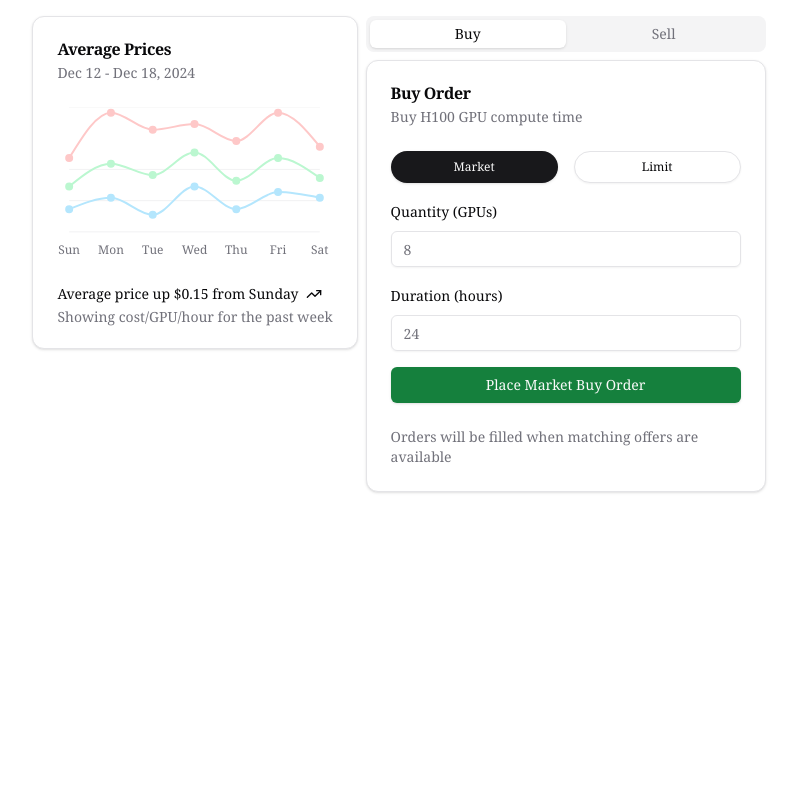
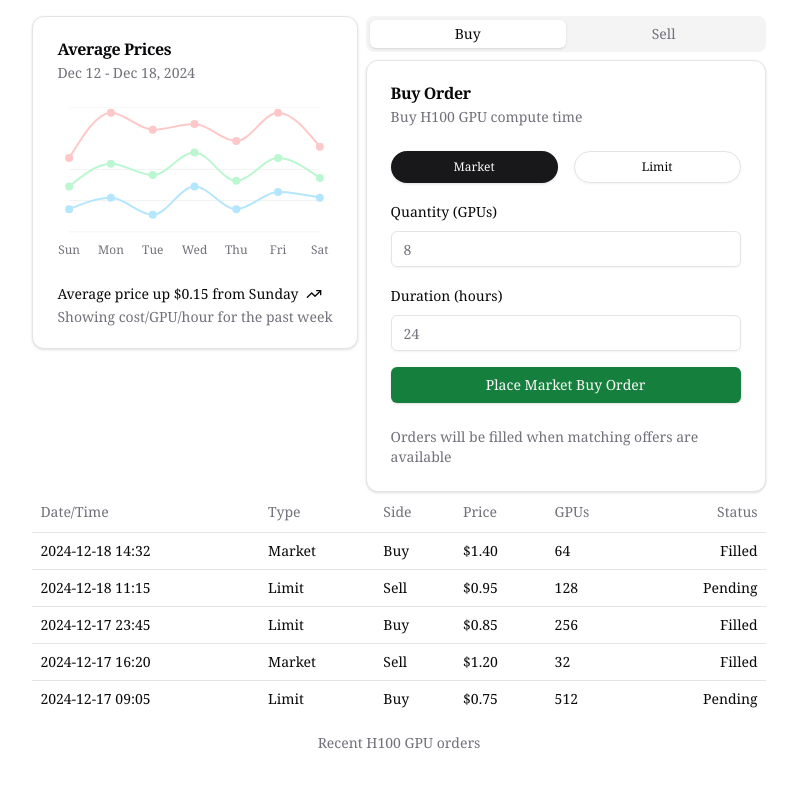
Before and after one commit to darzyx/gpu-auction-house, a Next.js app: page / in a window 1280 px wide. Shown: the top 788 px of the page, without its empty margins (241-1038 px from the left). Built offline with nearby package versions, Linux system fonts and the light colour scheme.

Commit message:
Add order history table

```diff
--- a/src/app/page.tsx
+++ b/src/app/page.tsx
@@ -1,3 +1,4 @@
+import OrderHistory from "@/components/order-history";
 import PriceHistory from "@/components/price-history";
 import TradingForm from "@/components/trading-form";
 
@@ -12,6 +13,7 @@ export default function Home() {
                     <TradingForm />
                 </div>
             </div>
+            <OrderHistory />
         </div>
     );
 }
--- /dev/null
+++ b/src/components/order-history.tsx
@@ -0,0 +1,74 @@
+import { Table, TableBody, TableCaption, TableCell, TableHead, TableHeader, TableRow } from "@/components/ui/table";
+
+const orders = [
+    {
+        datetime: "2024-12-18 14:32",
+        type: "Market",
+        side: "Buy",
+        price: "$1.40",
+        gpus: 64,
+        status: "Filled",
+    },
+    {
+        datetime: "2024-12-18 11:15",
+        type: "Limit",
+        side: "Sell",
+        price: "$0.95",
+        gpus: 128,
+        status: "Pending",
+    },
+    {
+        datetime: "2024-12-17 23:45",
+        type: "Limit",
+        side: "Buy",
+        price: "$0.85",
+        gpus: 256,
+        status: "Filled",
+    },
+    {
+        datetime: "2024-12-17 16:20",
+        type: "Market",
+        side: "Sell",
+        price: "$1.20",
+        gpus: 32,
+        status: "Filled",
+    },
+    {
+        datetime: "2024-12-17 09:05",
+        type: "Limit",
+        side: "Buy",
+        price: "$0.75",
+        gpus: 512,
+        status: "Pending",
+    },
+];
+
+export default function OrderHistory() {
+    return (
+        <Table>
+            <TableCaption>Recent H100 GPU orders</TableCaption>
+            <TableHeader>
+                <TableRow>
+                    <TableHead>Date/Time</TableHead>
+                    <TableHead>Type</TableHead>
+                    <TableHead>Side</TableHead>
+                    <TableHead>Price</TableHead>
+                    <TableHead>GPUs</TableHead>
+                    <TableHead className="text-right">Status</TableHead>
+                </TableRow>
+            </TableHeader>
+            <TableBody>
+                {orders.map((order) => (
+                    <TableRow key={order.datetime}>
+                        <TableCell>{order.datetime}</TableCell>
+                        <TableCell>{order.type}</TableCell>
+                        <TableCell>{order.side}</TableCell>
+                        <TableCell>{order.price}</TableCell>
+                        <TableCell>{order.gpus}</TableCell>
+                        <TableCell className="text-right">{order.status}</TableCell>
+                    </TableRow>
+                ))}
+            </TableBody>
+        </Table>
+    );
+}
--- /dev/null
+++ b/src/components/ui/table.tsx
@@ -0,0 +1,120 @@
+import * as React from "react"
+
+import { cn } from "@/lib/utils"
+
+const Table = React.forwardRef<
+  HTMLTableElement,
+  React.HTMLAttributes<HTMLTableElement>
+>(({ className, ...props }, ref) => (
+  <div className="relative w-full overflow-auto">
+    <table
+      ref={ref}
+      className={cn("w-full caption-bottom text-sm", className)}
+      {...props}
+    />
+  </div>
+))
+Table.displayName = "Table"
+
+const TableHeader = React.forwardRef<
+  HTMLTableSectionElement,
+  React.HTMLAttributes<HTMLTableSectionElement>
+>(({ className, ...props }, ref) => (
+  <thead ref={ref} className={cn("[&_tr]:border-b", className)} {...props} />
+))
+TableHeader.displayName = "TableHeader"
+
+const TableBody = React.forwardRef<
+  HTMLTableSectionElement,
+  React.HTMLAttributes<HTMLTableSectionElement>
+>(({ className, ...props }, ref) => (
+  <tbody
+    ref={ref}
+    className={cn("[&_tr:last-child]:border-0", className)}
+    {...props}
+  />
+))
+TableBody.displayName = "TableBody"
+
+const TableFooter = React.forwardRef<
+  HTMLTableSectionElement,
+  React.HTMLAttributes<HTMLTableSectionElement>
+>(({ className, ...props }, ref) => (
+  <tfoot
+    ref={ref}
+    className={cn(
+      "border-t bg-muted/50 font-medium [&>tr]:last:border-b-0",
+      className
+    )}
+    {...props}
+  />
+))
+TableFooter.displayName = "TableFooter"
+
+const TableRow = React.forwardRef<
+  HTMLTableRowElement,
+  React.HTMLAttributes<HTMLTableRowElement>
+>(({ className, ...props }, ref) => (
+  <tr
+    ref={ref}
+    className={cn(
+      "border-b transition-colors hover:bg-muted/50 data-[state=selected]:bg-muted",
+      className
+    )}
+    {...props}
+  />
+))
+TableRow.displayName = "TableRow"
+
+const TableHead = React.forwardRef<
+  HTMLTableCellElement,
+  React.ThHTMLAttributes<HTMLTableCellElement>
+>(({ className, ...props }, ref) => (
+  <th
+    ref={ref}
+    className={cn(
+      "h-10 px-2 text-left align-middle font-medium text-muted-foreground [&:has([role=checkbox])]:pr-0 [&>[role=checkbox]]:translate-y-[2px]",
+      className
+    )}
+    {...props}
+  />
+))
+TableHead.displayName = "TableHead"
+
+const TableCell = React.forwardRef<
+  HTMLTableCellElement,
+  React.TdHTMLAttributes<HTMLTableCellElement>
+>(({ className, ...props }, ref) => (
+  <td
+    ref={ref}
+    className={cn(
+      "p-2 align-middle [&:has([role=checkbox])]:pr-0 [&>[role=checkbox]]:translate-y-[2px]",
+      className
+    )}
+    {...props}
+  />
+))
+TableCell.displayName = "TableCell"
+
+const TableCaption = React.forwardRef<
+  HTMLTableCaptionElement,
+  React.HTMLAttributes<HTMLTableCaptionElement>
+>(({ className, ...props }, ref) => (
+  <caption
+    ref={ref}
+    className={cn("mt-4 text-sm text-muted-foreground", className)}
+    {...props}
+  />
+))
+TableCaption.displayName = "TableCaption"
+
+export {
+  Table,
+  TableHeader,
+  TableBody,
+  TableFooter,
+  TableHead,
+  TableRow,
+  TableCell,
+  TableCaption,
+}
```
